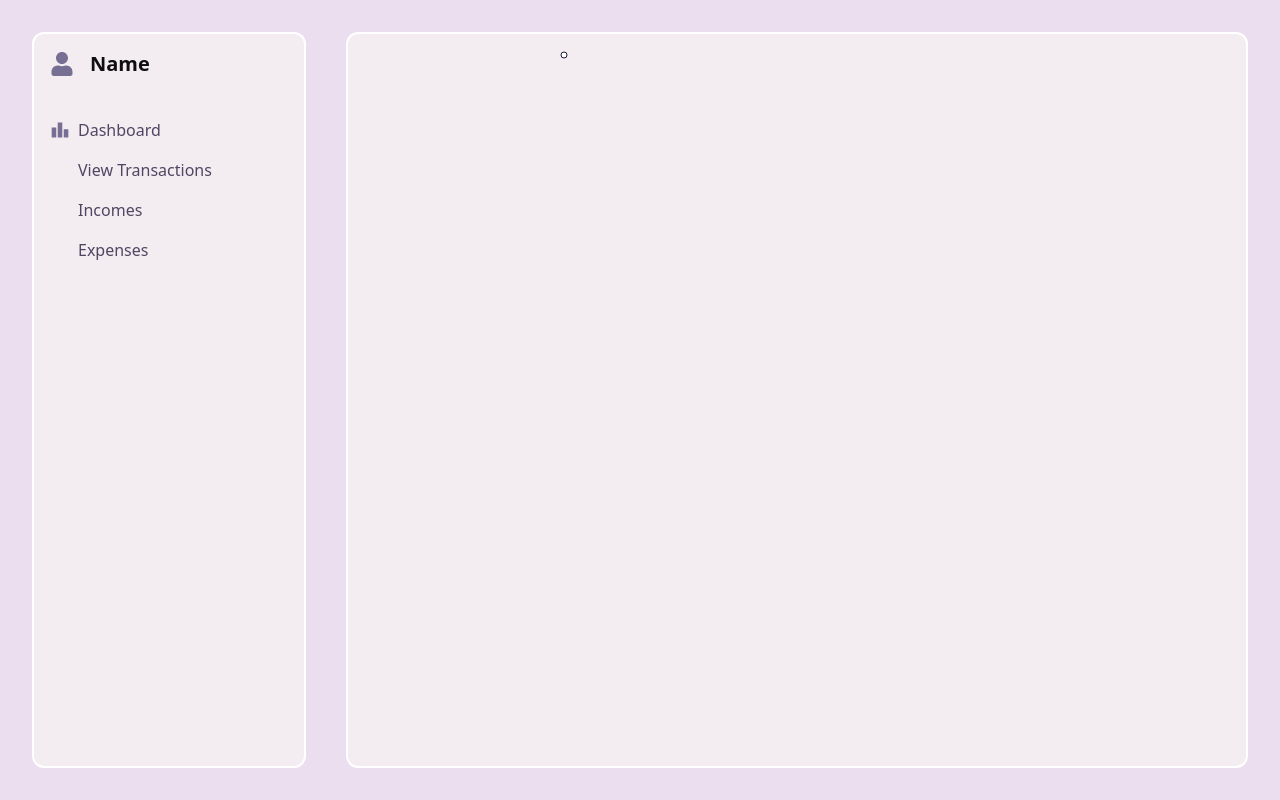
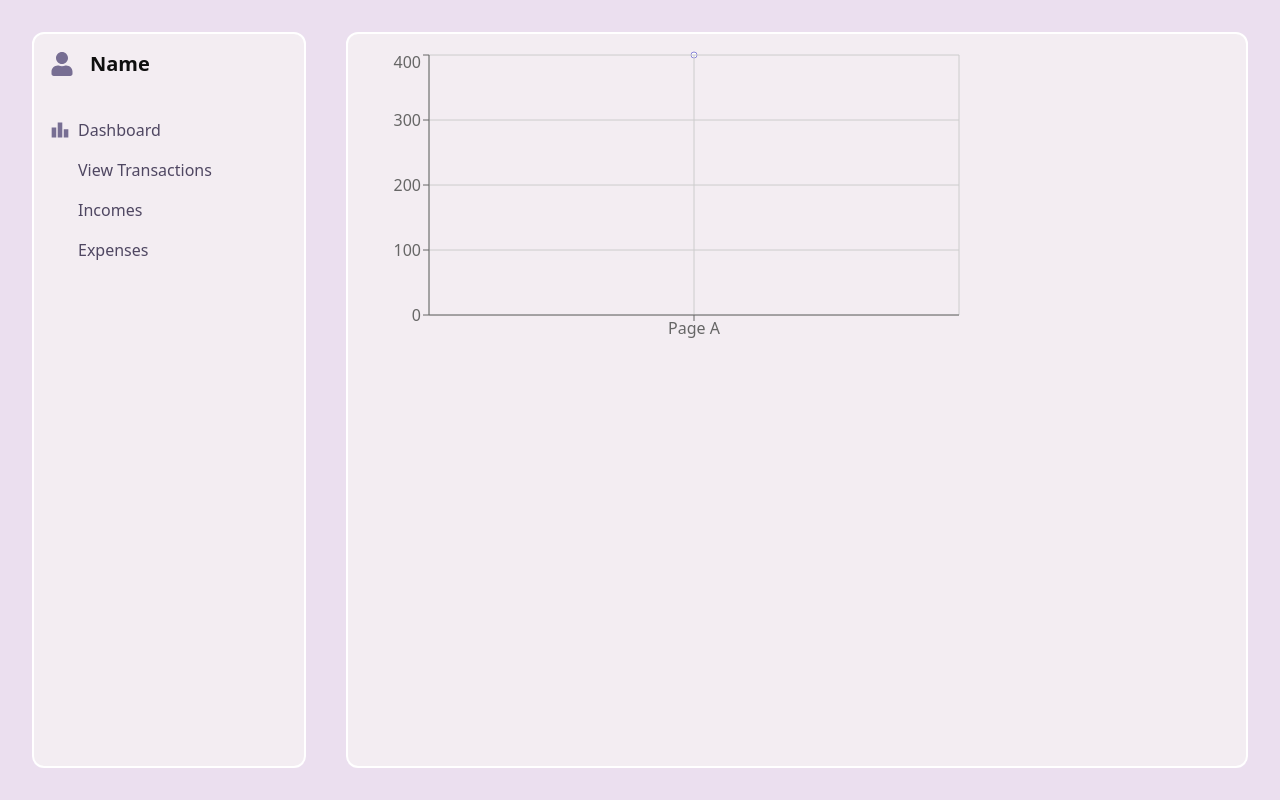
Before and after one commit to mariamdatuka/app, a React (Vite) app: page / in a window 1280 px wide. Built offline with nearby package versions, Linux system fonts and the light colour scheme; some icons are missing.

Commit message:
feat:change chart

```diff
--- a/src/pages/Dashboard.tsx
+++ b/src/pages/Dashboard.tsx
@@ -1,11 +1,15 @@
-import { LineChart, Line } from 'recharts';
+import { LineChart, Line, CartesianGrid, XAxis, YAxis } from 'recharts';
+
 
 const Dashboard = () => {
   const data = [{name: 'Page A', uv: 400, pv: 2400, amt: 2400}];
   return (
-    <LineChart width={400} height={400} data={data}>
-    <Line type="monotone" dataKey="uv" stroke="#191730" className='bg-red' />
-    </LineChart>
+    <LineChart width={600} height={300} data={data}>
+    <Line type="monotone" dataKey="uv" stroke="#8884d8" />
+    <CartesianGrid stroke="#ccc" />
+    <XAxis dataKey="name" />
+    <YAxis />
+  </LineChart>
   )
 }
 
```
